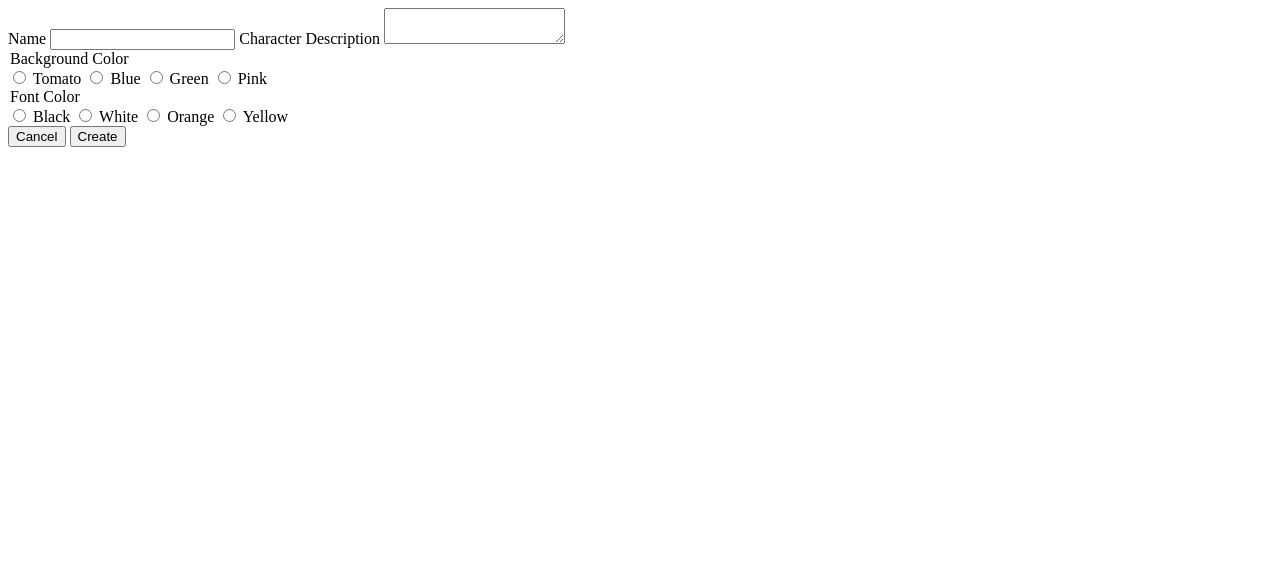
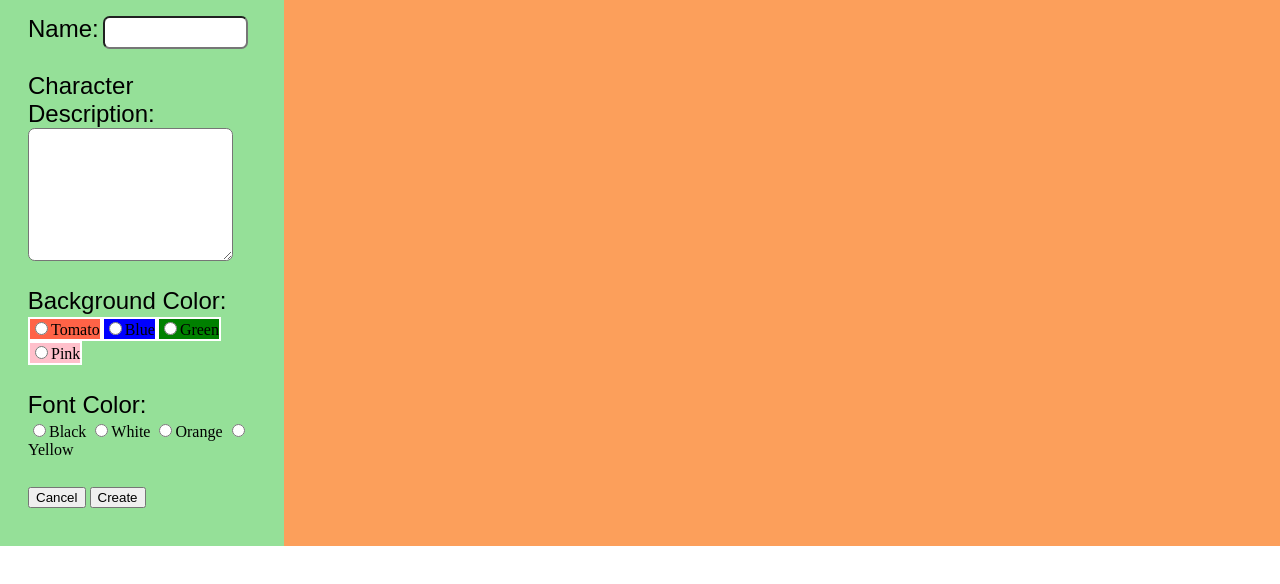
Before and after one commit to Jessicashinjo/characterCards, a plain HTML site: page index.html in a window 1280 px wide. Drawn offline with Linux system fonts and the light colour scheme; a web font is replaced by a local one.

Commit message:
basic CSS

```diff
--- a/character.css
+++ b/character.css
@@ -0,0 +1,102 @@
+* {
+  box-sizing: border-box;
+}
+
+body {
+  margin: 0;
+}
+
+.wrapper {
+  display: flex;
+  flex-direction: row;
+  width: 100%;
+}
+
+/**************************
+Left Menu Bar
+**************************/
+
+#header {
+  max-width: 25%;
+  background: rgba(79, 204, 84, 0.6);
+  padding: 1%;
+}
+
+#leftMenu {
+  max-width: 90%;
+  margin: auto;
+}
+
+.basic {
+  padding: 1%;
+  margin-bottom: 10%;
+}
+
+.textTitleName {
+  font-size: 1.5em;
+  text-align: left;
+  font-family: 'Muli', sans-serif;
+}
+
+.textTitleCharacter {
+  display: block;
+  font-size: 1.5em;
+  text-align: left;
+  margin-top: 10%;
+  font-family: 'Muli', sans-serif;
+}
+
+#userName {
+  width: 64%;
+  height: 2.5em;
+  border-radius: 0.5em;
+  font-family: 'Muli', sans-serif;
+}
+
+#userText {
+  display: block;
+  width: 90%;
+  height: 10em;
+  border-radius: 0.5em;
+  font-family: 'Muli', sans-serif;
+}
+
+.bgColor {
+  display: flex;
+  flex-direction: row;
+  flex-wrap: wrap;
+}
+
+legend {
+  font-size: 1.5em;
+  font-family: 'Muli', sans-serif;
+}
+
+label[for="tomato"] {
+ background: tomato;
+ border: 2px solid white;
+}
+
+label[for="blue"]{
+  background: blue;
+  border: 2px solid white;
+}
+
+label[for="green"] {
+  background: green;
+  border: 2px solid white;
+}
+
+label[for="pink"] {
+  background: pink;
+  border: 2px solid white;
+}
+
+/**************************
+Right Content Bar
+**************************/
+
+.mainContent {
+  width: 80%;
+  background: #FC9F5B;
+}
--- a/index.html
+++ b/index.html
@@ -5,37 +5,31 @@
   <meta http-equiv="X-UA-Compatible" content="IE=edge">
   <title>Character Cards</title>
   <link rel="stylesheet" href="character.css">
+  <link href='https://fonts.googleapis.com/css?family=Muli' rel='stylesheet' type='text/css'>
 </head>
 <body>
+  <div class="wrapper">
     <header id="header" class="">
-    <form>
+      <form id="leftMenu">
         <section class="basic text">
-        <label>Name</label>
+          <label class="textTitle textTitleName">Name:</label>
           <input type="text/submit/hidden/button/etc" name="" value="" id="userName">
-        <label>Character Description</label>
+          <label class="textTitle textTitleCharacter">Character Description:</label>
           <textarea name="" id="userText"></textarea>
         </section>
-      <legend>Background Color</legend>
+        <legend>Background Color:</legend>
         <section class="basic bgColor">
-        <input type="radio" name="bgcolor" id="tomato">
-        <label for="tomato">Tomato</label>
-        <input type="radio" name="bgcolor" id="blue">
-        <label for="blue">Blue</label>
-        <input type="radio" name="bgcolor" id="green">
-        <label for="green">Green</label>
-        <input type="radio" name="bgcolor" id="pink">
-        <label for="pink">Pink</label>
+          <label for="tomato"><input type="radio" name="bgcolor" id="tomato" class="radioButton bgcolor">Tomato</label>
+          <label for="blue"><input type="radio" name="bgcolor" id="blue" class="radioButton bgcolor">Blue</label>
+          <label for="green"><input type="radio" name="bgcolor" id="green" class="radioButton bgcolor">Green</label>
+          <label for="pink"><input type="radio" name="bgcolor" id="pink" class="radioButton bgcolor">Pink</label>
         </section>
-      <legend>Font Color</legend>
+        <legend>Font Color:</legend>
         <section class="basic fontColor">
-        <input type="radio" name="fontcolor" id="black">
-        <label for="black">Black</label>
-        <input type="radio" name="fontcolor" id="white">
-        <label for="white">White</label>
-        <input type="radio" name="fontcolor" id="orange">
-        <label for="orange">Orange</label>
-        <input type="radio" name="fontcolor" id="yellow">
-        <label for="yellow">Yellow</label>
+          <label for="black"><input type="radio" name="fontcolor" id="black" class="radioButton">Black</label>
+          <label for="white"><input type="radio" name="fontcolor" id="white" class="radioButton">White</label>
+          <label for="orange"><input type="radio" name="fontcolor" id="orange" class="radioButton">Orange</label>
+          <label for="yellow"><input type="radio" name="fontcolor" id="yellow" class="radioButton">Yellow</label>
         </section>
         <section class="basic buttons">
           <button id="cancel">Cancel</button>
@@ -47,7 +41,7 @@
     </header>
     <div class="mainContent" id="mainContent">
     </div>
-
+  </div>
   <script src="cards.js" type="text/javascript"></script>
 </body>
 </html>
```
Also changed, not shown: 1 other file. Lines whose indentation alone changed are shown as unchanged.
